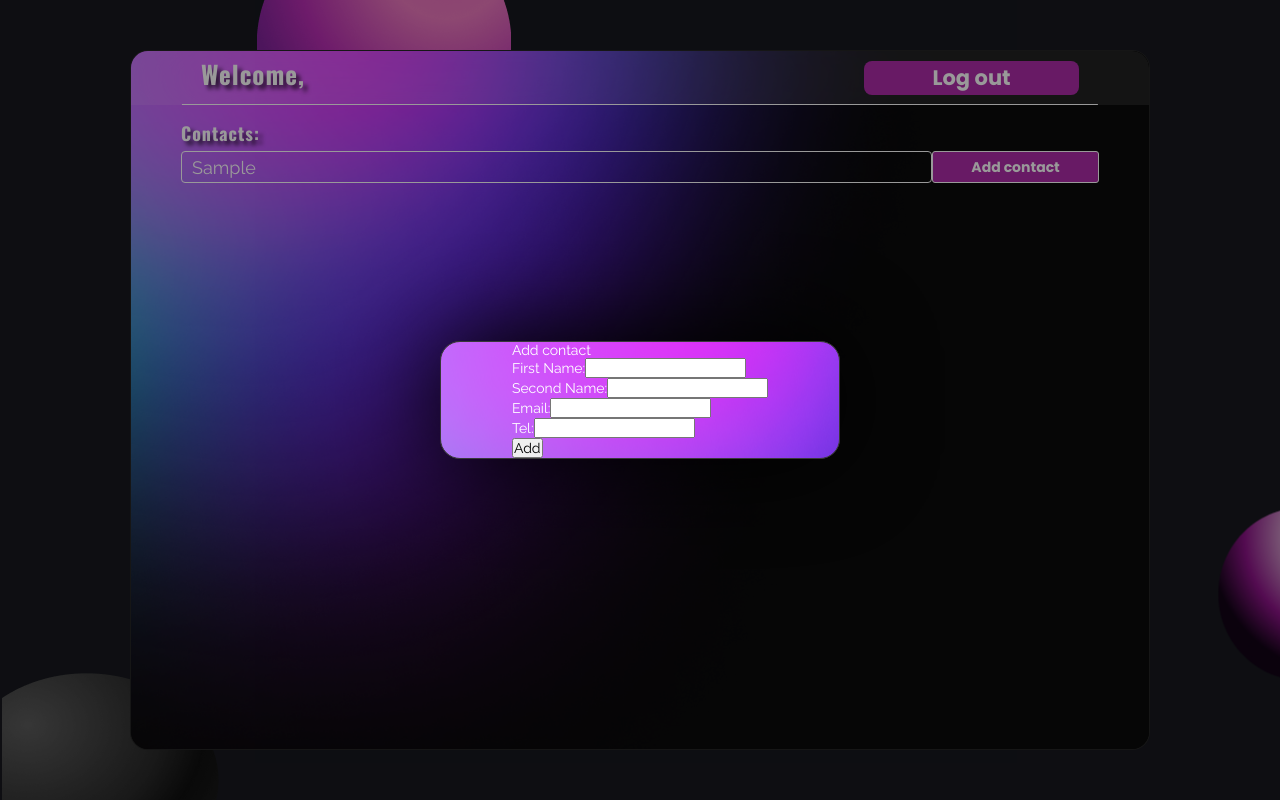
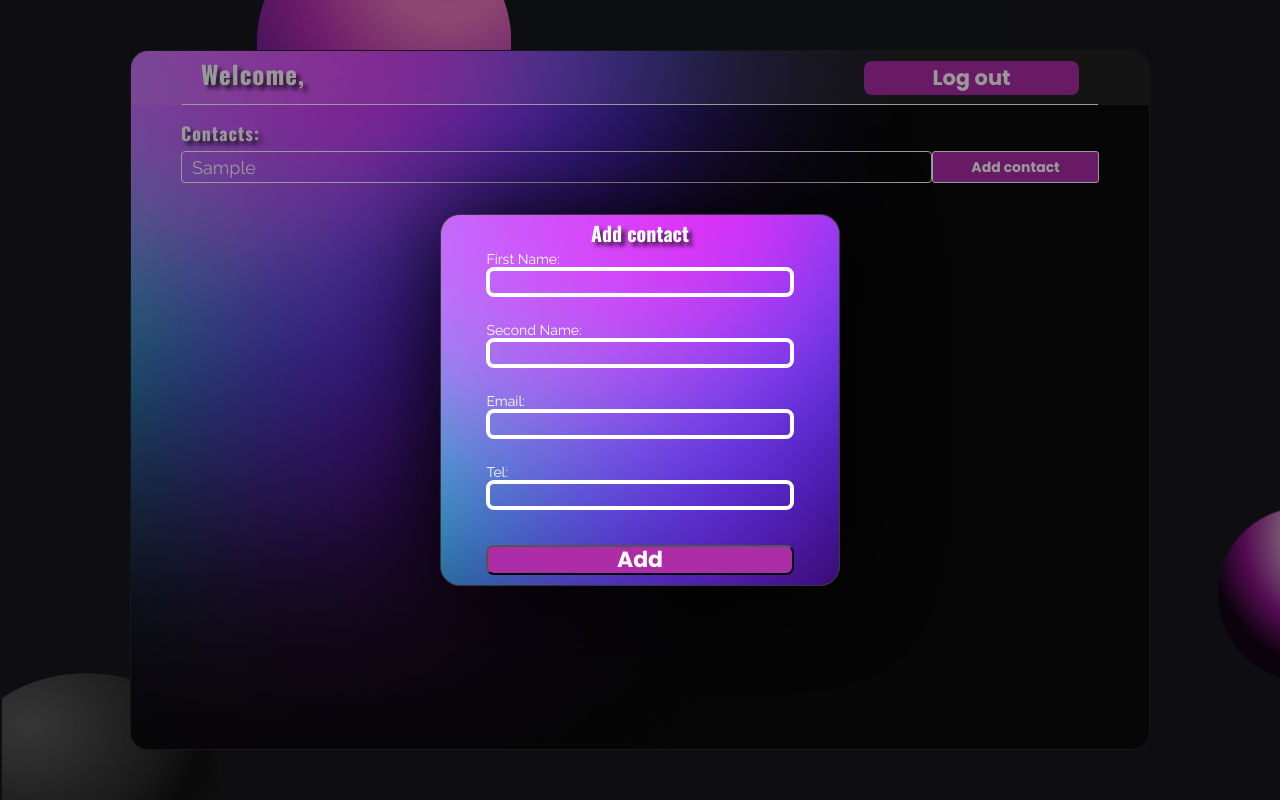
Before and after one commit to Vagoalex/Takeoff-staff-React, a React (Create React App) app: page /contacts in a window 1280 px wide. Both pictures are taken after typing "Sample" into the empty fields and a click on the button "Add contact". Built offline with nearby package versions, Linux system fonts and the light colour scheme.

Commit message:
feat: added UI from contacts form

```diff
--- a/src/components/contacts-add-change-form/ContactsAddChangeForm.scss
+++ b/src/components/contacts-add-change-form/ContactsAddChangeForm.scss
@@ -0,0 +1,132 @@
+@import '../../style/mixins.scss';
+@import '../../style/variables.scss';
+
+.ContactsForm-container {
+  display: flex;
+  flex-direction: column;
+  align-items: center;
+  justify-content: center;
+  padding: 10px;
+
+  &__title {
+    font-weight: 700;
+    font-size: 20px;
+    font-family: 'Oswald', sans-serif;
+    color: #fff;
+    margin-bottom: 10px;
+    text-shadow: 4px 4px 4px rgb(0 0 0 / 70%);
+  }
+
+  @media (max-width: $media-extra-phones) {
+    padding: 10px 20px;
+  }
+}
+
+.ContactsForm {
+  display: -webkit-box;
+  display: -ms-flexbox;
+  display: flex;
+  -webkit-box-orient: vertical;
+  -webkit-box-direction: normal;
+  -ms-flex-direction: column;
+  flex-direction: column;
+  -webkit-box-align: center;
+  -ms-flex-align: center;
+  align-items: center;
+  -webkit-box-pack: center;
+  -ms-flex-pack: center;
+  justify-content: center;
+
+  &__elements {
+    display: -webkit-box;
+    display: -ms-flexbox;
+    display: flex;
+    -webkit-box-orient: vertical;
+    -webkit-box-direction: normal;
+    -ms-flex-direction: column;
+    flex-direction: column;
+    -webkit-box-align: center;
+    -ms-flex-align: center;
+    align-items: center;
+  }
+  &__btn {
+    width: 100%;
+    height: 30px;
+    background-color: $second-color;
+    border-radius: 8px;
+    margin-top: 10px;
+
+    font-family: 'Poppins';
+    font-weight: 700;
+    font-size: 22px;
+    line-height: 1;
+    text-align: center;
+
+    color: #ffffff;
+    cursor: pointer;
+
+    @include crossBrowser(transition, all 0.4s ease);
+
+    &:hover:not(.ContactsForm-button-disabled) {
+      background-color: $second-color-hover;
+      -webkit-box-shadow: 0px 2px 15px rgba(0, 0, 0, 0.9);
+      box-shadow: 0px 2px 15px rgba(0, 0, 0, 0.9);
+    }
+    &:active:not(.ContactsForm-button-disabled) {
+      background-color: $second-color-active;
+      @include crossBrowser(transform, translateY(4px));
+      -webkit-box-shadow: 0px 2px 4px rgba(0, 0, 0, 0.4);
+      box-shadow: 0px 2px 4px rgba(0, 0, 0, 0.4);
+    }
+  }
+}
+
+.ContactsForm-field {
+  position: relative;
+  width: 100%;
+  margin-bottom: 10px;
+  height: 61px;
+
+  @include crossBrowser(transition, all 0.5s ease);
+
+  &__input {
+    width: 100%;
+    height: 30px;
+    padding: 0px 5px;
+
+    background-color: transparent;
+    border: 4px solid $main-color;
+    outline: none;
+    border-radius: 8px;
+    color: $main-color;
+
+    font-size: 17px;
+    line-height: 10px;
+
+    @include crossBrowser(transition, all 0.4s ease);
+
+    &:focus {
+      border: 4px solid $second-color;
+    }
+  }
+}
+
+.contacts-form-error-msg {
+  font-family: 'Poppins', sans-serif;
+  color: $error-color;
+  @include crossBrowser(transition, all 0.4s ease);
+
+  position: absolute;
+  bottom: -3px;
+  left: 3px;
+}
+
+.contacts-form-input-required {
+  @include crossBrowser(transition, all 0.4s ease);
+
+  border: 4px solid $error-color;
+}
+
+.ContactsForm-button-disabled {
+  background-color: #30303d;
+}
--- a/src/components/contacts-add-change-form/ContactsAddForm.tsx
+++ b/src/components/contacts-add-change-form/ContactsAddForm.tsx
@@ -3,8 +3,13 @@ import { IFormContact } from 'types/IContacts';
 import { useAppDispatch, useAppSelector } from 'hooks/redux-hooks';
 import contactsFormValidate from 'helpers/contactsFormValidate';
 import './ContactsAddChangeForm.scss';
+import { FC } from 'react';
 
-const ContactsAddForm = () => {
+type AddFormProps = {
+  activeModal: boolean;
+};
+
+const ContactsAddForm: FC<AddFormProps> = ({ activeModal }) => {
   const dispatch = useAppDispatch();
 
   const formik: FormikProps<IFormContact> = useFormik<IFormContact>({
@@ -16,6 +21,7 @@ const ContactsAddForm = () => {
     },
     validate: (values: IFormContact) => contactsFormValidate(values),
     onSubmit: (values: IFormContact, { resetForm }) => {
+      if (!activeModal) resetForm();
       resetForm();
       console.log(values);
     },
@@ -23,7 +29,7 @@ const ContactsAddForm = () => {
 
   return (
     <div className='ContactsForm-container'>
-      <h2>Add contact</h2>
+      <h2 className='ContactsForm-container__title'>Add contact</h2>
       <form className='ContactsForm' onSubmit={formik.handleSubmit}>
         <div className='ContactsForm__elements'>
           <div className='ContactsForm-field'>
@@ -33,7 +39,7 @@ const ContactsAddForm = () => {
             <input
               className={`ContactsForm-field__input ${
                 formik.touched.firstName && formik.errors.firstName
-                  ? 'form-input-required'
+                  ? 'contacts-form-input-required'
                   : ''
               }`}
               id='firstName'
@@ -44,7 +50,9 @@ const ContactsAddForm = () => {
               onBlur={formik.handleBlur}
             />
             {formik.touched.firstName && formik.errors.firstName ? (
-              <div className='form-error-msg'>{formik.errors.firstName}</div>
+              <div className='contacts-form-error-msg'>
+                {formik.errors.firstName}
+              </div>
             ) : null}
           </div>
 
@@ -55,7 +63,7 @@ const ContactsAddForm = () => {
             <input
               className={`ContactsForm-field__input ${
                 formik.touched.secondName && formik.errors.secondName
-                  ? 'form-input-required'
+                  ? 'contacts-form-input-required'
                   : ''
               }`}
               id='secondName'
@@ -66,7 +74,9 @@ const ContactsAddForm = () => {
               onBlur={formik.handleBlur}
             />
             {formik.touched.secondName && formik.errors.secondName ? (
-              <div className='form-error-msg'>{formik.errors.secondName}</div>
+              <div className='contacts-form-error-msg'>
+                {formik.errors.secondName}
+              </div>
             ) : null}
           </div>
 
@@ -77,18 +87,20 @@ const ContactsAddForm = () => {
             <input
               className={`ContactsForm-field__input ${
                 formik.touched.email && formik.errors.email
-                  ? 'form-input-required'
+                  ? 'contacts-form-input-required'
                   : ''
               }`}
               id='email'
               name='email'
-              type='email'
+              type='text'
               value={formik.values.email}
               onChange={formik.handleChange}
               onBlur={formik.handleBlur}
             />
             {formik.touched.email && formik.errors.email ? (
-              <div className='form-error-msg'>{formik.errors.email}</div>
+              <div className='contacts-form-error-msg'>
+                {formik.errors.email}
+              </div>
             ) : null}
           </div>
 
@@ -99,7 +111,7 @@ const ContactsAddForm = () => {
             <input
               className={`ContactsForm-field__input ${
                 formik.touched.number && formik.errors.number
-                  ? 'form-input-required'
+                  ? 'contacts-form-input-required'
                   : ''
               }`}
               id='number'
@@ -110,7 +122,9 @@ const ContactsAddForm = () => {
               onBlur={formik.handleBlur}
             />
             {formik.touched.number && formik.errors.number ? (
-              <div className='form-error-msg'>{formik.errors.number}</div>
+              <div className='contacts-form-error-msg'>
+                {formik.errors.number}
+              </div>
             ) : null}
           </div>
         </div>
--- a/src/components/contacts/Contacts.tsx
+++ b/src/components/contacts/Contacts.tsx
@@ -24,7 +24,7 @@ const Contacts: FC = () => {
               Add contact
             </button>
             <Modal activeModal={activeModal} setActiveModal={setActiveModal}>
-              <ContactsAddForm />
+              <ContactsAddForm activeModal={activeModal} />
             </Modal>
           </div>
           <ContactsList inputText={inputText} />
--- a/src/helpers/contactsFormValidate.ts
+++ b/src/helpers/contactsFormValidate.ts
@@ -1,45 +1,78 @@
 import { FormikErrors } from 'formik';
 import { IFormContact } from 'types/IContacts';
 
+// костыли, много костылей..
 function contactsFormValidate(values: IFormContact) {
   let errors: FormikErrors<IFormContact> = {};
-  console.log(values);
-  //   const withoutSpecialChars = /^[^-() /]*$/;
-  //   const containsNumbers = /(?=.*[0-9])/;
-  //   const containsLetters = /^.*[a-zA-Z]+.*$/;
-  //   const withoutSpaces = /^[\S]$/;
 
-  //   if (!values.username) {
-  //     errors.username = 'User name is required';
-  //   } else if (values.username.length < 4) {
-  //     errors.username = 'This user name is too short';
-  //   } else if (withoutSpaces.test(values.username)) {
-  //     errors.username = 'Without spaces!';
-  //   } else if (values.username.length > 30) {
-  //     errors.username = 'This login is too long';
-  //   } else if (!containsLetters.test(values.username)) {
-  //     errors.username = 'English letters in name is required';
-  //   } else if (!withoutSpecialChars.test(values.username)) {
-  //     errors.username = 'Without special symbols!';
-  //   }
+  const withoutSpecialChars = /^[^-() /]*$/;
+  const containsNumbers = /(?=.*[0-9])/;
+  const containsLetters = /^.*[a-zA-Z]+.*$/;
+  const withoutSpaces = /^[\S]$/;
+  const validEmail = /^[A-Z0-9._%+-]+@[A-Z0-9-]+.+.[A-Z]{2,4}$/i;
+  const onlyNums = /^[0-9]*$/;
 
-  //   if (!values.password) {
-  //     errors.password = 'Password is required';
-  //   } else if (values.password.length < 4) {
-  //     errors.password = 'This password is too short';
-  //   } else if (withoutSpaces.test(values.password)) {
-  //     errors.password = 'Without spaces!';
-  //   } else if (values.password.length > 22) {
-  //     errors.password = 'This password is too long';
-  //   } else if (!containsLetters.test(values.password)) {
-  //     errors.password = 'English letters in password is required';
-  //   } else if (!containsNumbers.test(values.password)) {
-  //     errors.password = 'Numbers in password is required';
-  //   } else if (!withoutSpecialChars.test(values.password)) {
-  //     errors.password = 'Without special symbols!';
-  //   }
+  if (!values.firstName) {
+    errors.firstName = 'Name is required';
+  } else if (values.firstName.length < 3) {
+    errors.firstName = 'This name is too short';
+  } else if (withoutSpaces.test(values.firstName)) {
+    errors.firstName = 'Without spaces!';
+  } else if (values.firstName.length > 20) {
+    errors.firstName = 'This name is too long';
+  } else if (!containsLetters.test(values.firstName)) {
+    errors.firstName = 'English letters in name is required';
+  } else if (!withoutSpecialChars.test(values.firstName)) {
+    errors.firstName = 'Without special symbols!';
+  } else if (containsNumbers.test(values.firstName)) {
+    errors.firstName = 'Without numbers!';
+  }
 
-  //   return errors;
+  if (!values.secondName) {
+    errors.secondName = 'Surname is required';
+  } else if (values.secondName.length < 3) {
+    errors.secondName = 'This surname is too short';
+  } else if (withoutSpaces.test(values.secondName)) {
+    errors.secondName = 'Without spaces!';
+  } else if (values.secondName.length > 20) {
+    errors.secondName = 'This surname is too long';
+  } else if (!containsLetters.test(values.secondName)) {
+    errors.secondName = 'English letters in surname is required';
+  } else if (!withoutSpecialChars.test(values.secondName)) {
+    errors.secondName = 'Without special symbols!';
+  } else if (containsNumbers.test(values.secondName)) {
+    errors.secondName = 'Without numbers!';
+  }
+
+  if (!values.email) {
+    errors.email = 'Email is required';
+  } else if (values.email.length < 9) {
+    errors.email = 'This email is too short';
+  } else if (withoutSpaces.test(values.email)) {
+    errors.email = 'Without spaces!';
+  } else if (values.email.length > 40) {
+    errors.email = 'This email is too long';
+  } else if (!containsLetters.test(values.email)) {
+    errors.email = 'English letters in email is required';
+  } else if (!withoutSpecialChars.test(values.email)) {
+    errors.email = 'Without special symbols!';
+  } else if (!validEmail.test(values.email)) {
+    errors.email = 'Not valid email!';
+  }
+
+  if (!values.number) {
+    errors.number = 'Tel is required';
+  } else if (values.number.toString().length !== 10) {
+    errors.number = '10 numbers in tel is required';
+  } else if (withoutSpaces.test(values.number.toString())) {
+    errors.number = 'Without spaces!';
+  } else if (!onlyNums.test(values.number.toString())) {
+    errors.number = 'Without letters!';
+  } else if (!withoutSpecialChars.test(values.number.toString())) {
+    errors.number = 'Without special symbols!';
+  }
+
+  return errors;
 }
 
 export default contactsFormValidate;
--- a/src/helpers/validateNumber.ts
+++ b/src/helpers/convertNumber.ts
@@ -1,4 +1,4 @@
-const validateNumber = (number: number) => {
+const convertNumber = (number: number) => {
   let value = '';
   number
     .toString()
@@ -9,4 +9,4 @@ const validateNumber = (number: number) => {
   return value;
 };
 
-export default validateNumber;
+export default convertNumber;
```
Also changed, not shown: src/components/contacts-add-change-form/ContactsChangeForm.tsx (+17 -9 lines), src/components/contacts-list-item/ContactsListItem.tsx (+4 -4 lines).
